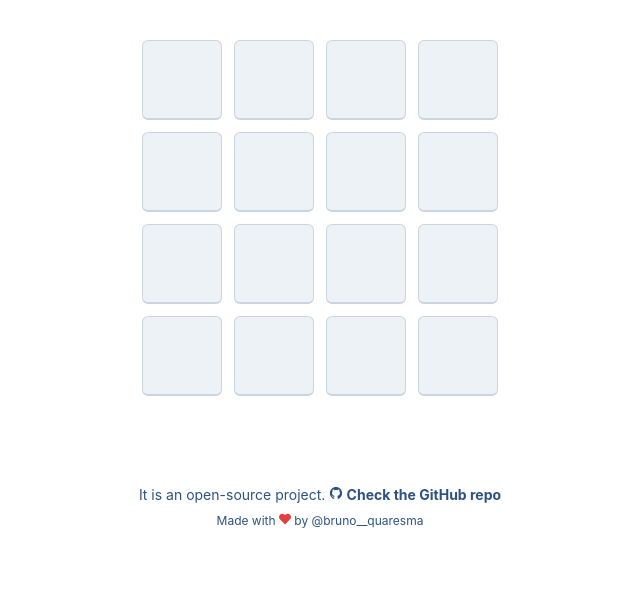
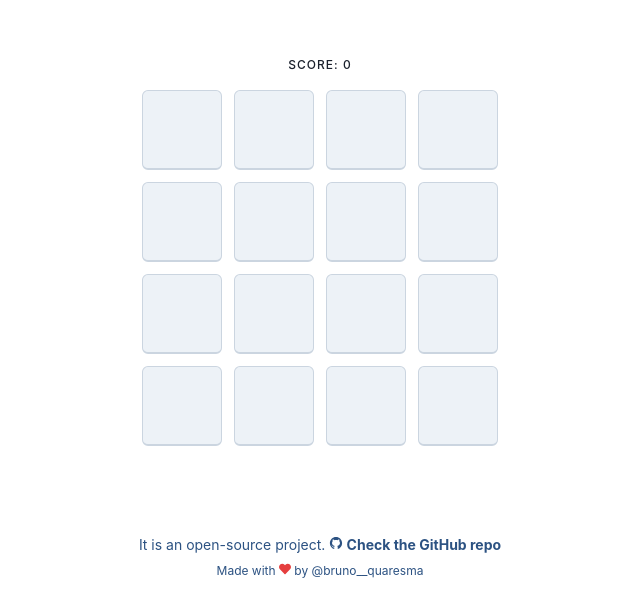
Before and after one commit to BrunoQuaresma/memorygame, a Next.js app: page / in a window 1280 px wide. Both pictures are taken after a click on the button "Start the game". Shown: the top 616 px of the page, without its empty margins (320-960 px from the left). Built offline with nearby package versions, Linux system fonts and the light colour scheme.

Commit message:
Add score

```diff
--- a/game/components/Game.tsx
+++ b/game/components/Game.tsx
@@ -3,6 +3,7 @@ import { useMachine } from "@xstate/react";
 import React from "react";
 import { gameMachine } from "../game";
 import { Board } from "./Board";
+import { Score } from "./Score";
 
 export const Game = () => {
   const [game, sendGameEvent] = useMachine(gameMachine);
@@ -29,18 +30,27 @@ export const Game = () => {
   if (game.matches("started") && game.context.match) {
     return (
       <Center p={10}>
-        <Board match={game.context.match} />
+        <Box>
+          <Score py={4} match={game.context.match} />
+          <Board match={game.context.match} />
+        </Box>
       </Center>
     );
   }
 
-  if (game.matches("ended")) {
+  if (game.matches("ended") && game.context.match) {
     return (
       <Center p={20}>
         <Box textAlign="center">
-          <Heading as="h1" fontSize="6xl" mb={8}>
+          <Heading as="h1" fontSize="6xl">
             Completed!
           </Heading>
+          <Score
+            match={game.context.match}
+            fontSize="2xl"
+            mb={8}
+            fontWeight="medium"
+          />
           <Button
             size="lg"
             colorScheme="blue"
--- /dev/null
+++ b/game/components/Score.tsx
@@ -0,0 +1,30 @@
+import { Box, BoxProps } from "@chakra-ui/layout";
+import { useActor } from "@xstate/react";
+import React from "react";
+import { ActorRefFrom } from "xstate";
+import { createMatchMachine } from "../match";
+
+type ScoreProps = {
+  match: ActorRefFrom<ReturnType<typeof createMatchMachine>>;
+} & BoxProps;
+
+export const Score: React.FC<ScoreProps> = ({
+  match: matchActor,
+  ...boxProps
+}) => {
+  const [match] = useActor(matchActor);
+
+  return (
+    <Box
+      textTransform="uppercase"
+      textAlign="center"
+      py={4}
+      fontSize="xs"
+      letterSpacing={1}
+      fontWeight="medium"
+      {...boxProps}
+    >
+      Score: {match.context.score}
+    </Box>
+  );
+};
--- a/game/match.ts
+++ b/game/match.ts
@@ -1,8 +1,16 @@
 import { assign, createMachine, sendParent } from "xstate";
-import { CardIndex, MatchContext } from "./types";
+import { CardIndex, CardValue } from "./types";
 import { animals } from "./emojis";
 import { shuffle, takeRandom } from "./utils/array";
 import { playEndAudio, playFlipAudio, playMatchAudio } from "./audio";
+
+type MatchContext = {
+  flippedCards: Array<CardIndex>;
+  board: Array<CardValue | undefined>;
+  rows: number;
+  columns: number;
+  score: number;
+};
 
 type FlipCardEvent = {
   type: "FLIP_CARD";
@@ -28,6 +36,18 @@ const removeFlippedCards = assign<MatchContext, MatchEvent>((context) => {
   return {
     flippedCards: [],
     board: updatedBoard,
+  };
+});
+
+const addTwoScores = assign<MatchContext, MatchEvent>((context) => {
+  return {
+    score: context.score + 2,
+  };
+});
+
+const removeOneScore = assign<MatchContext, MatchEvent>((context) => {
+  return {
+    score: context.score - 1,
   };
 });
 
@@ -59,6 +79,7 @@ export const createMatchMachine = () =>
         board: createBoard({ numberOfPairs: 8 }),
         columns: 4,
         rows: 4,
+        score: 0,
       },
       states: {
         idle: {
@@ -84,9 +105,13 @@ export const createMatchMachine = () =>
               {
                 target: "success",
                 cond: "flippedCardsAreMatching",
-                actions: ["removeFlippedCards", "playMatchAudio"],
+                actions: [
+                  "removeFlippedCards",
+                  "playMatchAudio",
+                  "addTwoScores",
+                ],
               },
-              { target: "fail", actions: "untapCards" },
+              { target: "fail", actions: ["untapCards", "removeOneScore"] },
             ],
           },
         },
@@ -114,6 +139,8 @@ export const createMatchMachine = () =>
         playMatchAudio,
         untapCards,
         playEndAudio,
+        addTwoScores,
+        removeOneScore,
       },
       guards: {
         flippedCardsAreMatching,
```
Also changed, not shown: game/types.ts (+0 -8 lines).
